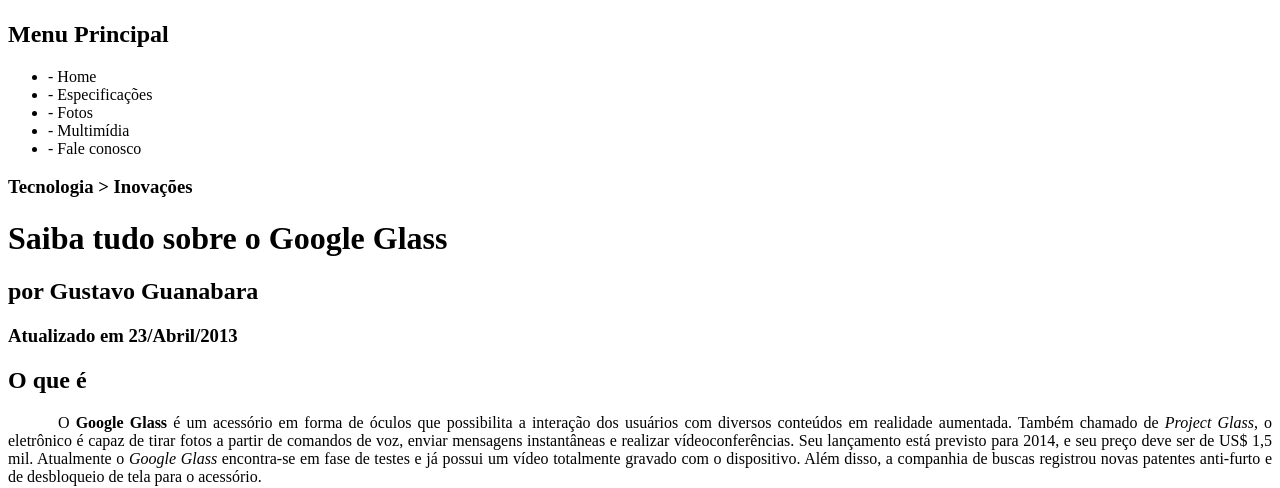
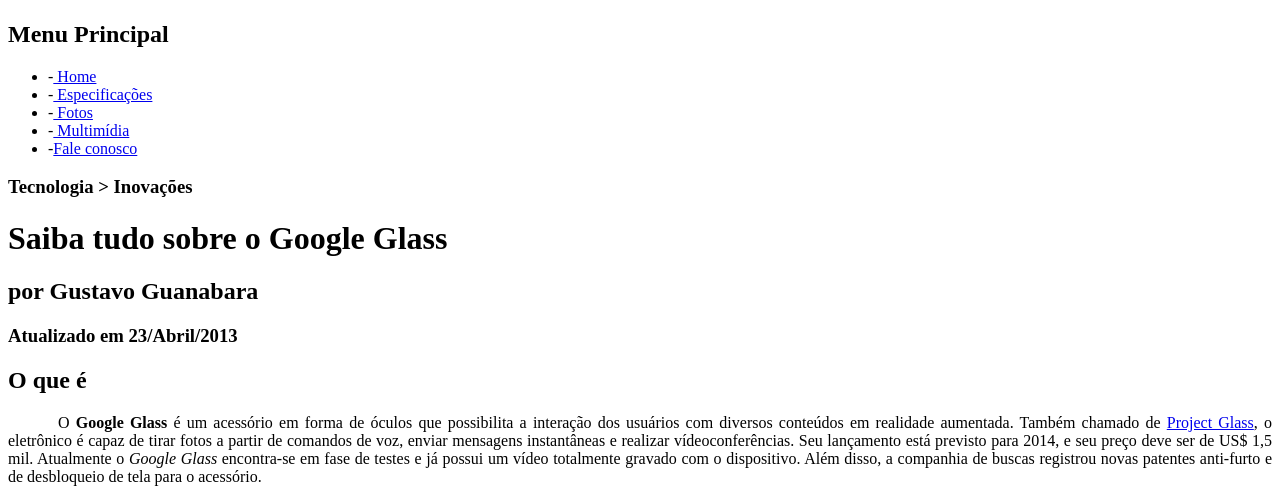
Before and after one commit to FelipeLemos977/Projeto-glass, a plain HTML site: page index.html in a window 1280 px wide. Shown: the part 146-634 px from the top of the page. Drawn offline with Linux system fonts and the light colour scheme.

Commit message:
adicionando links h ref /target outra pag

```diff
--- a/index.html
+++ b/index.html
@@ -18,11 +18,11 @@
             <nav>
                 <h1>Menu Principal</h1>
                 <ul >
-                    <li>- Home</li>
-                    <li>- Especificações</li>
-                    <li>- Fotos</li>
-                    <li>- Multimídia</li>
-                    <li>- Fale conosco </li>
+                    <li>-<a href="index.html"> Home</a></li>
+                    <li>-<a href="specs.html"> Especificações</a></li>
+                    <li>-<a href="fotos.html"> Fotos</a></li>
+                    <li>-<a href="multimidia.html"> Multimídia</a></li>
+                    <li>-<a href="fale-conosco.html">Fale conosco</a> </li>
                 </ul>
             </nav>
 
@@ -38,7 +38,7 @@
         <p>O <span style="font-weight: 900;">Google Glass</span> é um acessório em forma de óculos que possibilita a
             interação dos usuários com diversos
             conteúdos
-            em realidade aumentada. Também chamado de <i>Project Glass</i>, o eletrônico é capaz de tirar fotos a partir
+            em realidade aumentada. Também chamado de <a href="http://glass.google.com" target="_blank">Project Glass</a>, o eletrônico é capaz de tirar fotos a partir
             de
             comandos de voz, enviar mensagens instantâneas e realizar vídeo&shy;con&shy;ferên&shy;cias. Seu lançamento
             está previsto
```
